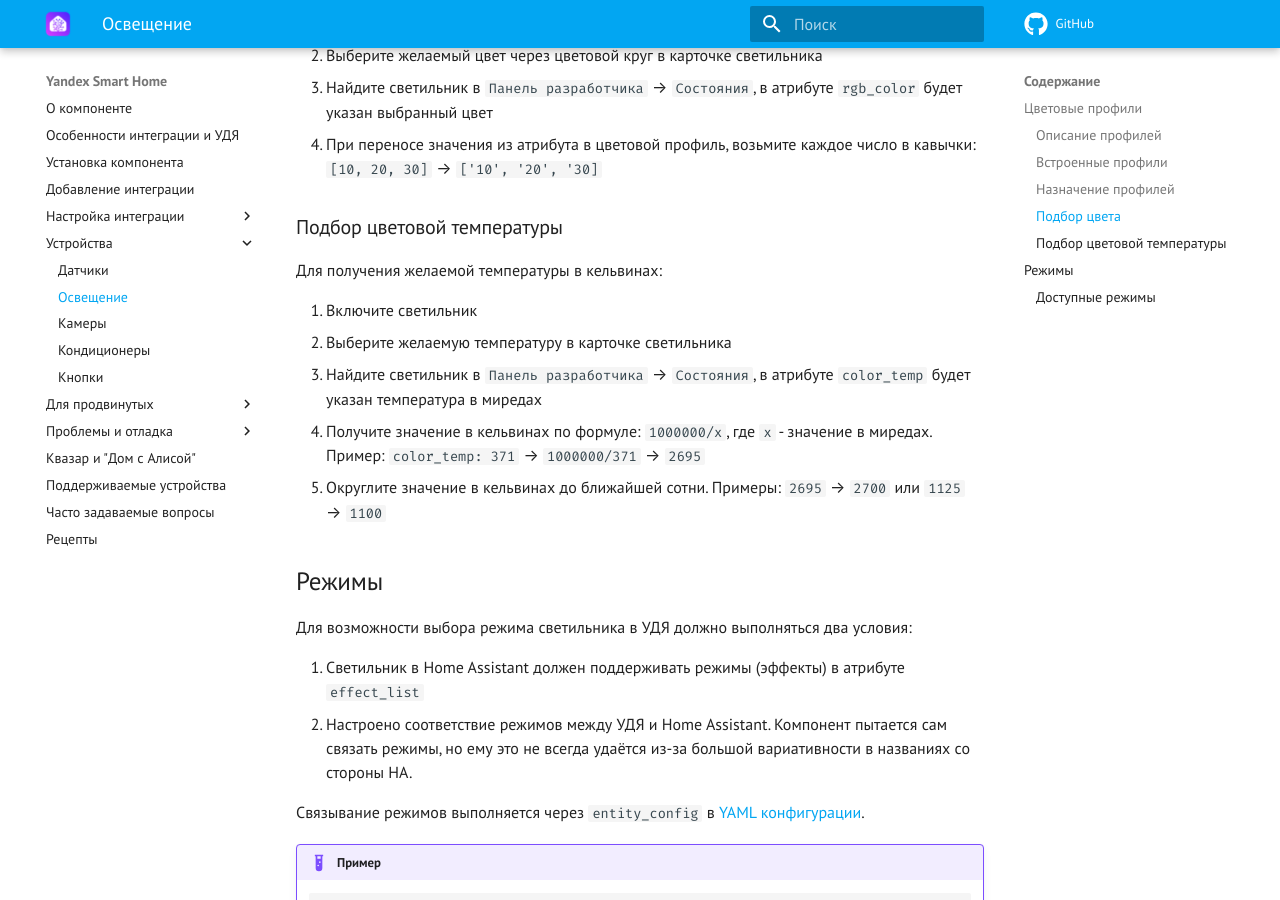
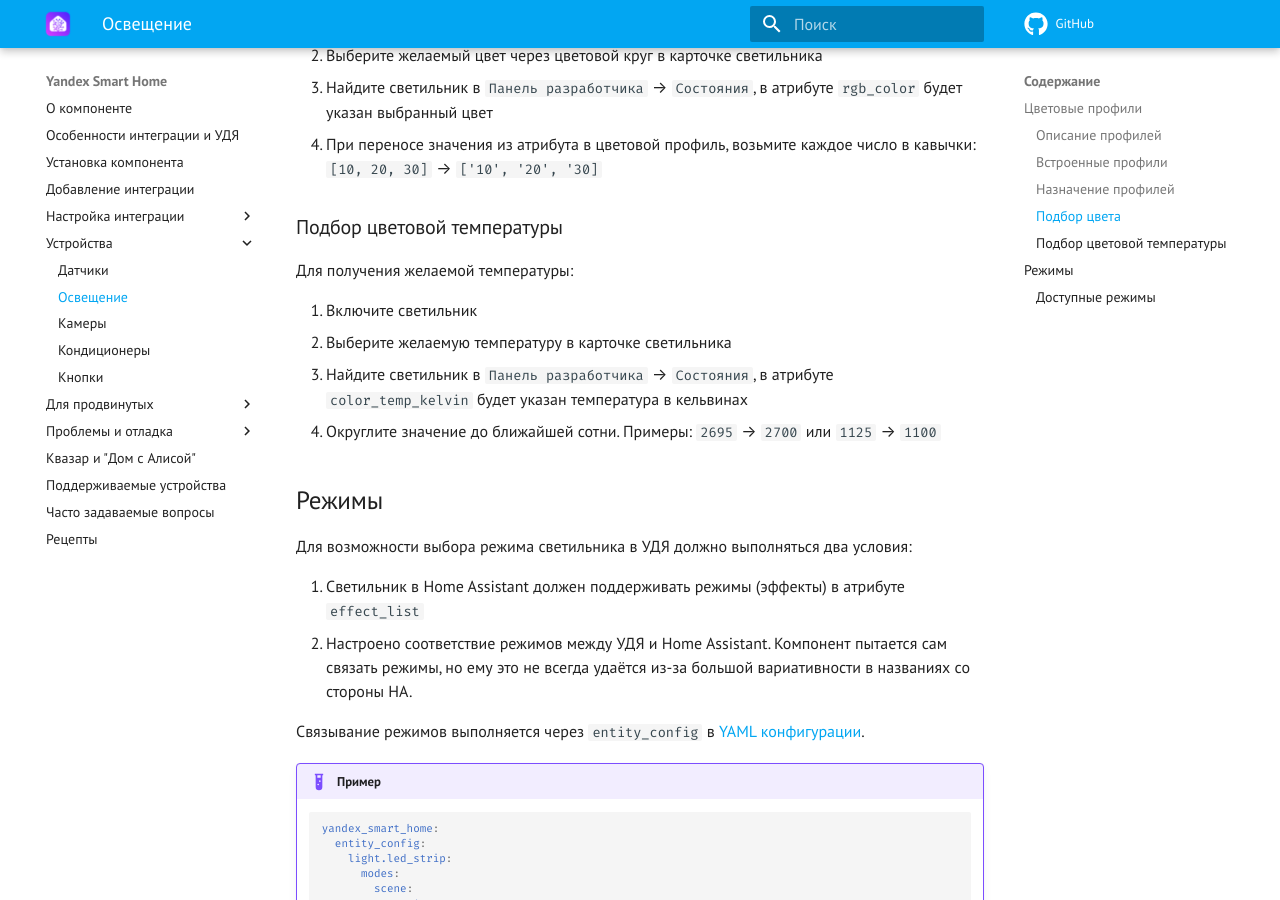
Before and after one commit to dext0r/yandex_smart_home, an MkDocs documentation site: the page built from docs/devices/light.md, in a window 1280 px wide and 900 px high, scrolled down 3051 px. Built offline with MkDocs 1.6.1 and Material for MkDocs 9.7.7, drawn with Linux system fonts in a browser that asks for light colours; comment, search, counter and statistics services are not loaded; the version menu is left out.

Commit message:
docs: Remove mired to kelvin conversion (close #465)

```diff
--- a/docs/devices/light.md
+++ b/docs/devices/light.md
@@ -98,13 +98,12 @@
 4. При переносе значения из атрибута в цветовой профиль, возьмите каждое число в кавычки: `[10, 20, 30]` --> `['10', '20', '30]`
 
 ### Подбор цветовой температуры { id=temperature-matching }
-Для получения желаемой температуры в кельвинах:
+Для получения желаемой температуры:
 
 1. Включите светильник
 2. Выберите желаемую температуру в карточке светильника
-3. Найдите светильник в `Панель разработчика` --> `Состояния`, в атрибуте `color_temp` будет указан температура в миредах
-4. Получите значение в кельвинах по формуле: `1000000/x`, где `x` - значение в миредах. Пример: `color_temp: 371` --> `1000000/371` --> `2695`
-5. Округлите значение в кельвинах до ближайшей сотни. Примеры: `2695` --> `2700` или `1125` --> `1100`
+3. Найдите светильник в `Панель разработчика` --> `Состояния`, в атрибуте `color_temp_kelvin` будет указан температура в кельвинах
+4. Округлите значение до ближайшей сотни. Примеры: `2695` --> `2700` или `1125` --> `1100`
 
 ## Режимы { id=scene }
 Для возможности выбора режима светильника в УДЯ должно выполняться два условия:
```
